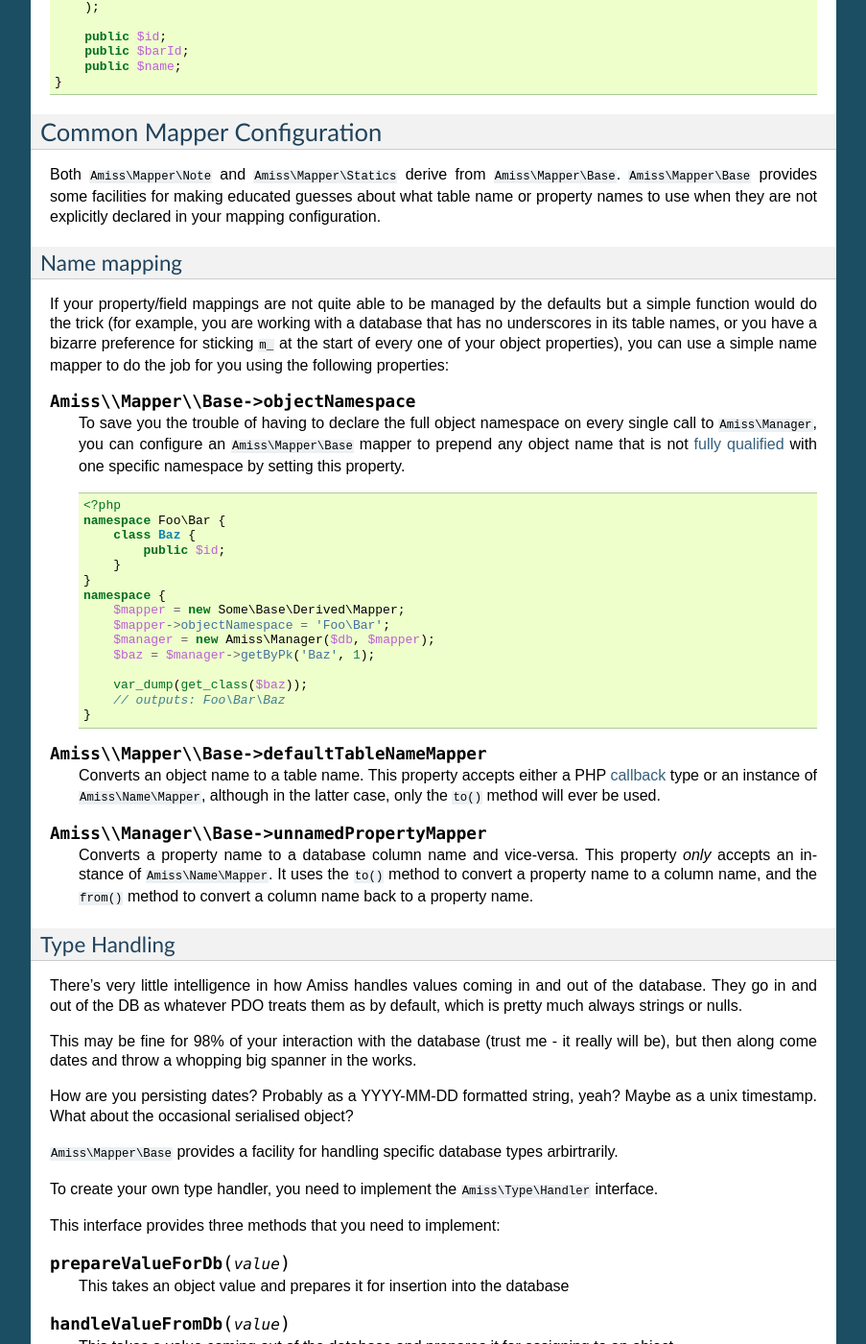
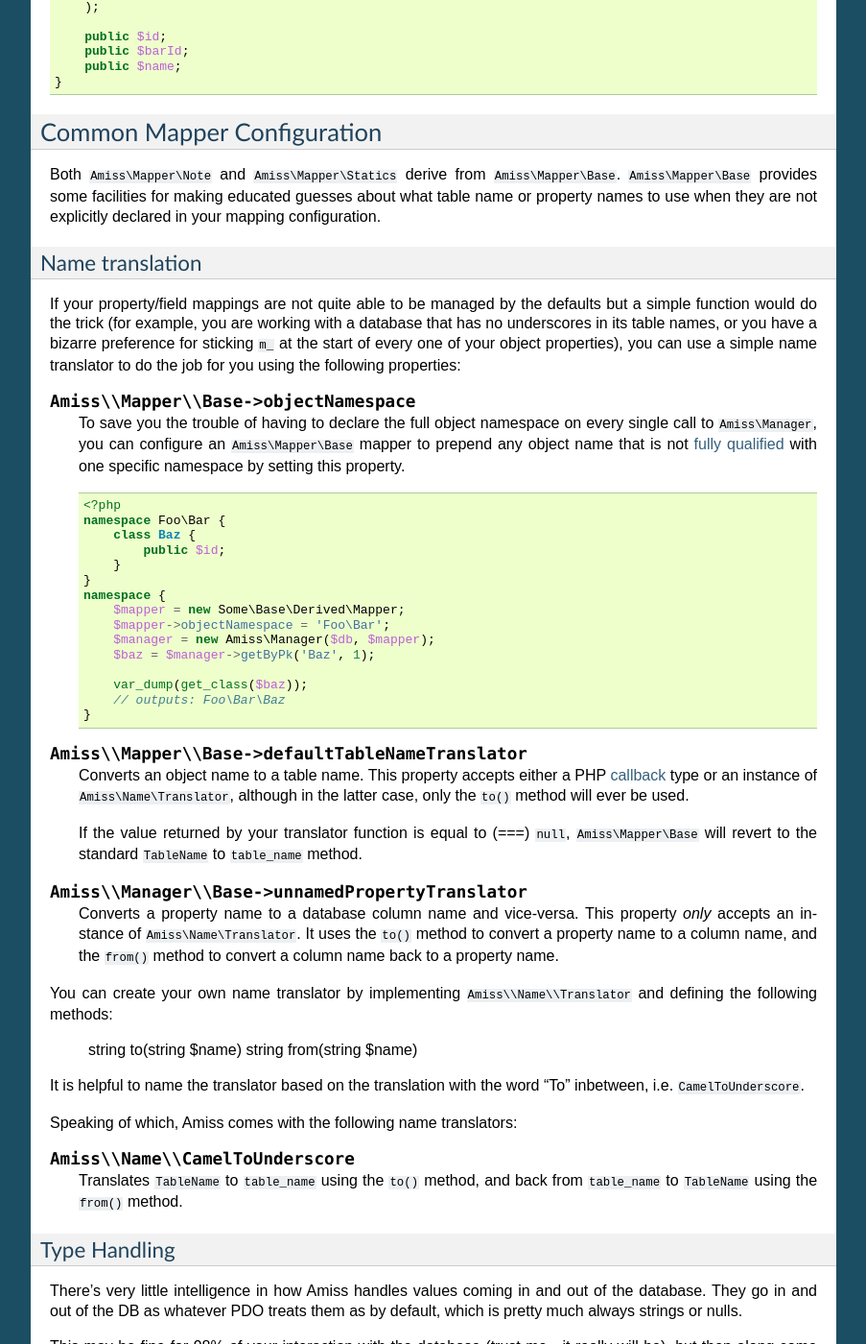
Before and after one commit to shabbyrobe/amiss, a Sphinx documentation site: the page built from doc/mapping.rst, in a window 1280 px wide and 1400 px high, scrolled down 1147 px. Shown: the whole window at 96% size, without its empty margins (198-1101 px from the left). Built offline with Sphinx 7.4.7, drawn with Linux system fonts in a browser that asks for light colours; some of the changed text lies outside the part shown.

Commit message:
improved name mapping docs

```diff
--- a/doc/index.rst
+++ b/doc/index.rst
@@ -19,7 +19,7 @@ Documentation
 
 The core of Amiss is the Data Mapper.
 
-From `P of EAA <http://martinfowler.com/eaaCatalog/dataMapper.html>`_:
+From Martin Fowler's `Patterns of Enterprise Application Architecture <http://martinfowler.com/eaaCatalog/dataMapper.html>`_:
 
     A [Data Mapper is a] layer of Mappers (473) that moves data between objects
     and a database while keeping them independent of each other and the mapper itself.
--- a/doc/mapping.rst
+++ b/doc/mapping.rst
@@ -89,10 +89,10 @@ Common Mapper Configuration
 Both ``Amiss\Mapper\Note`` and ``Amiss\Mapper\Statics`` derive from ``Amiss\Mapper\Base``. ``Amiss\Mapper\Base`` provides some facilities for making educated guesses about what table name or property names to use when they are not explicitly declared in your mapping configuration.
 
 
-Name mapping
-~~~~~~~~~~~~
+Name translation
+~~~~~~~~~~~~~~~~
 
-If your property/field mappings are not quite able to be managed by the defaults but a simple function would do the trick (for example, you are working with a database that has no underscores in its table names, or you have a bizarre preference for sticking ``m_`` at the start of every one of your object properties), you can use a simple name mapper to do the job for you using the following properties:
+If your property/field mappings are not quite able to be managed by the defaults but a simple function would do the trick (for example, you are working with a database that has no underscores in its table names, or you have a bizarre preference for sticking ``m_`` at the start of every one of your object properties), you can use a simple name translator to do the job for you using the following properties:
 
 
 .. py:attribute:: Amiss\\Mapper\\Base->objectNamespace
@@ -118,14 +118,31 @@ If your property/field mappings are not quite able to be managed by the defaults
         }
 
 
-.. py:attribute:: Amiss\\Mapper\\Base->defaultTableNameMapper
+.. py:attribute:: Amiss\\Mapper\\Base->defaultTableNameTranslator
 
-    Converts an object name to a table name. This property accepts either a PHP :term:`callback` type or an instance of ``Amiss\Name\Mapper``, although in the latter case, only the ``to()`` method will ever be used.
+    Converts an object name to a table name. This property accepts either a PHP :term:`callback` type or an instance of ``Amiss\Name\Translator``, although in the latter case, only the ``to()`` method will ever be used.
+
+    If the value returned by your translator function is equal to (===) ``null``, ``Amiss\Mapper\Base`` will revert to the standard ``TableName`` to ``table_name`` method.
 
 
-.. py:attribute:: Amiss\\Manager\\Base->unnamedPropertyMapper
+.. py:attribute:: Amiss\\Manager\\Base->unnamedPropertyTranslator
 
-    Converts a property name to a database column name and vice-versa. This property *only* accepts an instance of ``Amiss\Name\Mapper``. It uses the ``to()`` method to convert a property name to a column name, and the ``from()`` method to convert a column name back to a property name.
+    Converts a property name to a database column name and vice-versa. This property *only* accepts an instance of ``Amiss\Name\Translator``. It uses the ``to()`` method to convert a property name to a column name, and the ``from()`` method to convert a column name back to a property name.
+
+
+You can create your own name translator by implementing ``Amiss\\Name\\Translator`` and defining the following methods:
+
+    string to(string $name)
+    string from(string $name)
+
+
+It is helpful to name the translator based on the translation with the word "To" inbetween, i.e. ``CamelToUnderscore``.
+
+Speaking of which, Amiss comes with the following name translators:
+
+.. py:class:: Amiss\\Name\\CamelToUnderscore
+
+    Translates ``TableName`` to ``table_name`` using the ``to()`` method, and back from ``table_name`` to ``TableName`` using the ``from()`` method.
 
 
 Type Handling
```
